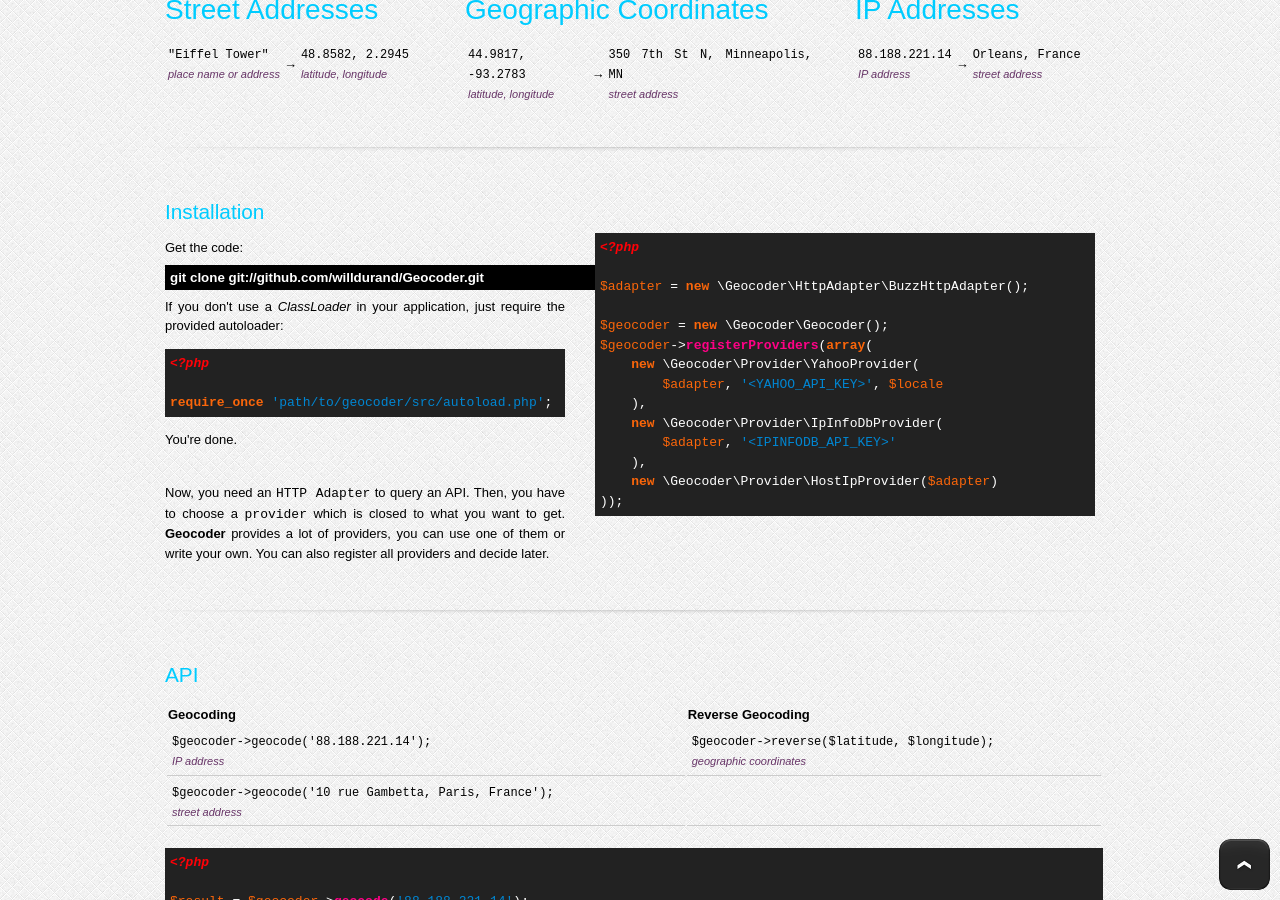
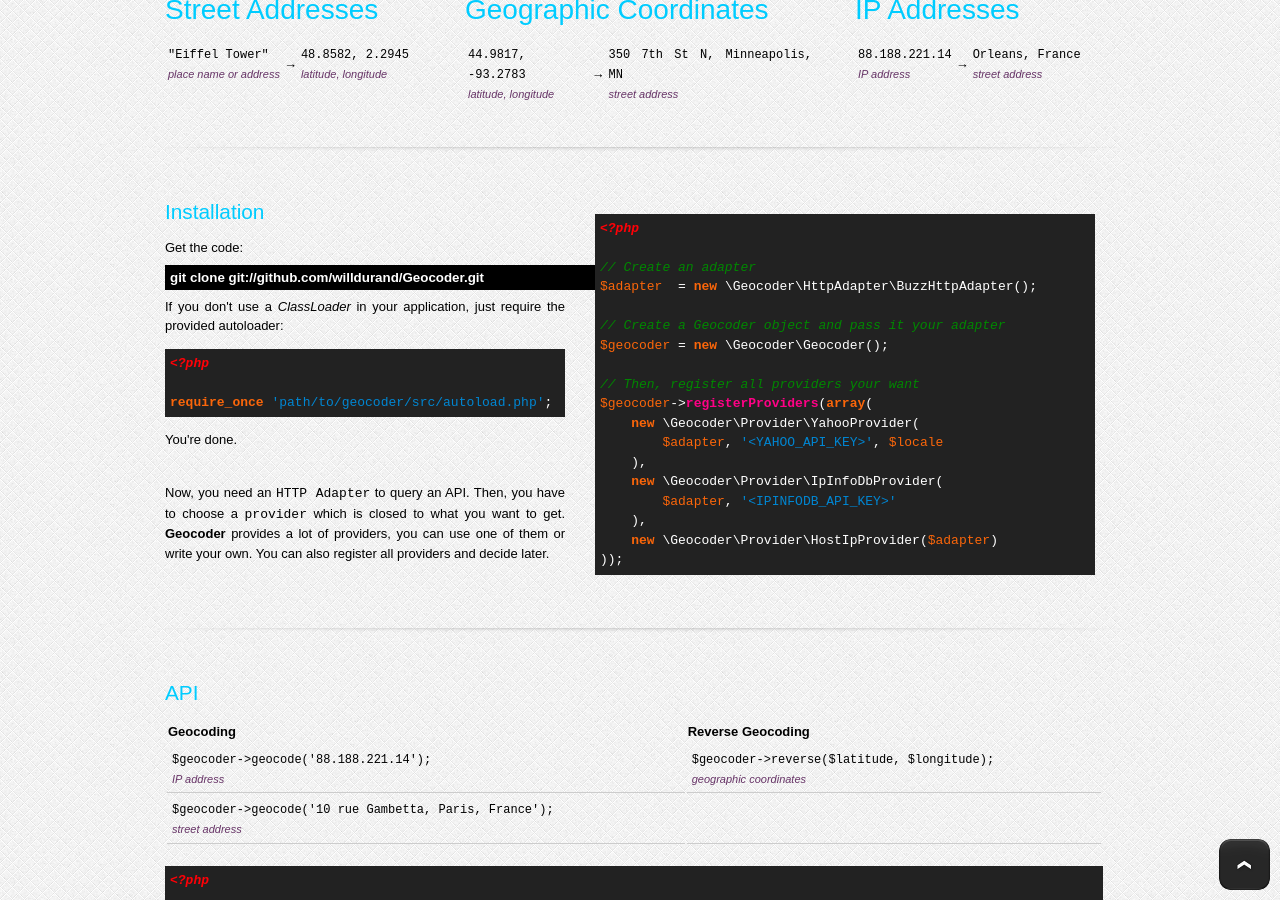
Before and after one commit to geocoder-php/Geocoder, a Jekyll site: the page built from index.markdown, in a window 1280 px wide and 900 px high, scrolled down 410 px. Built offline with Jekyll 4.4.1, drawn with Linux system fonts in a browser that asks for light colours; nearby versions of some CDN libraries; Markdown is read by kramdown in place of the engine named in the settings.

Commit message:
Fixed alignement

```diff
--- a/index.markdown
+++ b/index.markdown
@@ -20,13 +20,16 @@ require_once 'path/to/geocoder/src/autoload.php';
     <section class="group6">
         <br />
         <br />
-        <br />
 {% highlight php %}
 <?php
 
-$adapter = new \Geocoder\HttpAdapter\BuzzHttpAdapter();
+// Create an adapter
+$adapter  = new \Geocoder\HttpAdapter\BuzzHttpAdapter();
 
+// Create a Geocoder object and pass it your adapter
 $geocoder = new \Geocoder\Geocoder();
+
+// Then, register all providers your want
 $geocoder->registerProviders(array(
     new \Geocoder\Provider\YahooProvider(
         $adapter, '<YAHOO_API_KEY>', $locale
```
